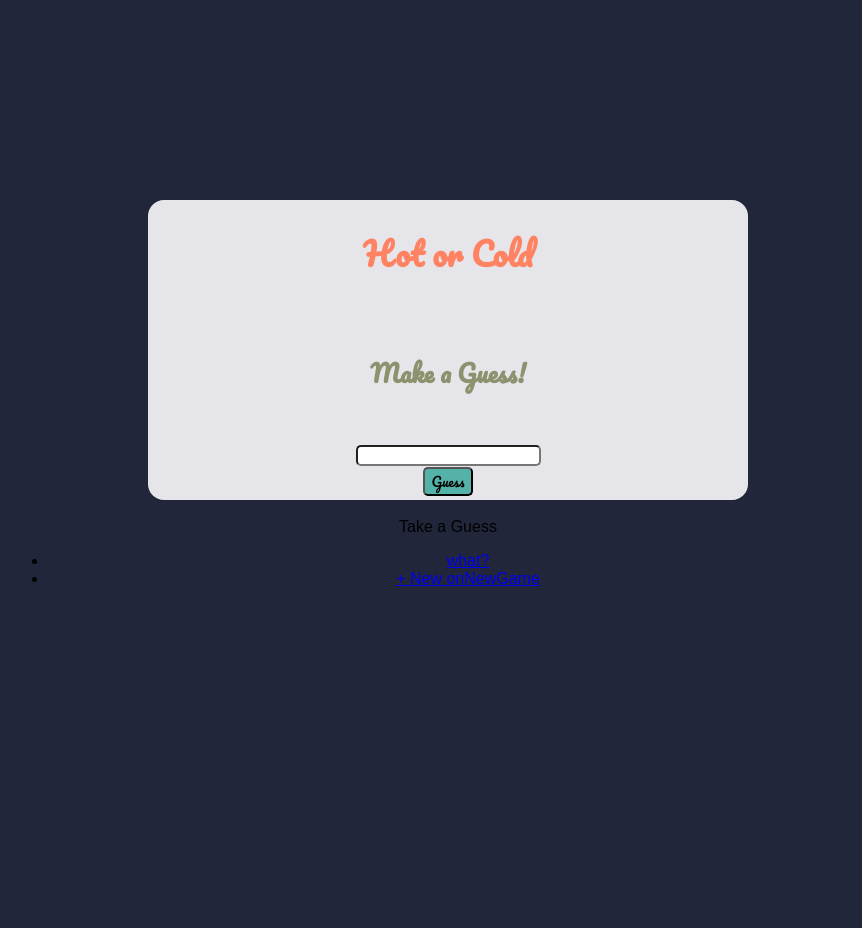
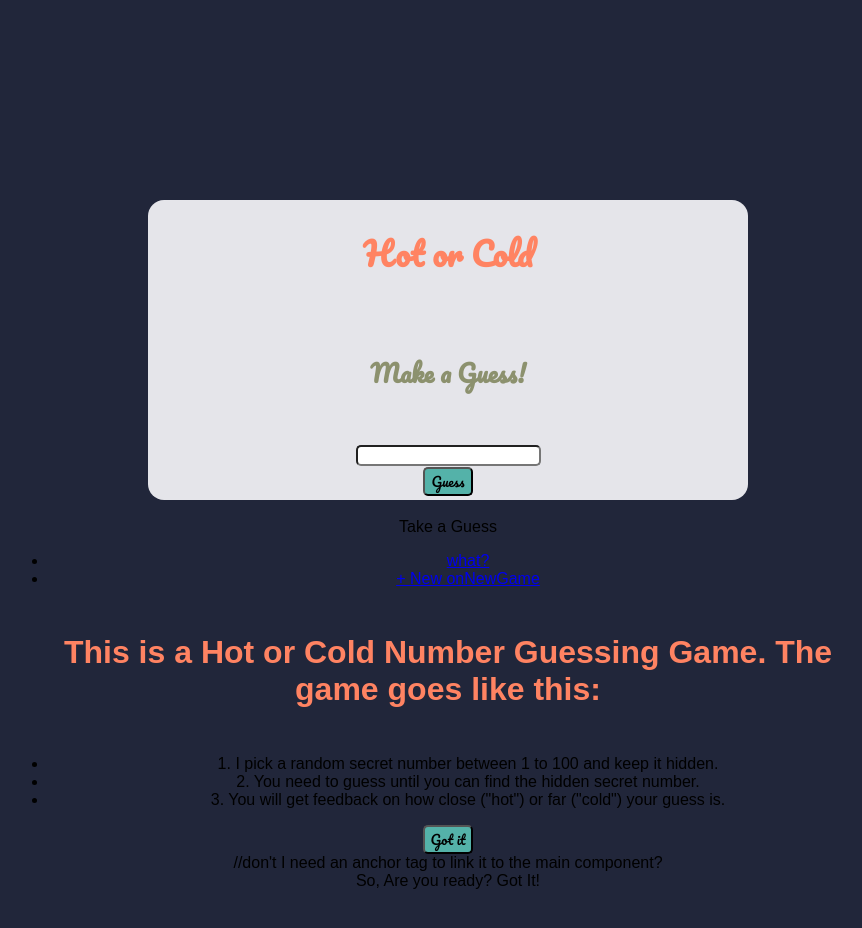
Before and after one commit to LeCatalyser/Thinkful-hot-cold-app, a React (Create React App) app: page / in a window 1280 px wide. Both pictures are taken after a click on the link "what?". Shown: the top 928 px of the page, without its empty margins (192-1054 px from the left). Before the commit the page ends 800 px from the top, so only its background shows below. Built offline with nearby package versions, Linux system fonts and the light colour scheme.

Commit message:
completed instructions modal

```diff
--- a/src/App.js
+++ b/src/App.js
@@ -6,6 +6,7 @@ import GuessList from "./guess-list";
 import GuessFeedback from "./guess-feedback";
 import TopNav from "./top-nav.js";
 import GuessCount from "./guess-count.js";
+import InfoModal from "./info-modal";
 
 class App extends Component {
   constructor(props) {
@@ -13,7 +14,9 @@ class App extends Component {
     this.state = {
       correctNumber: Math.floor(Math.random() * 100),
       guesses: [],
-      correctGuess: []
+      correctGuess: [],
+      input: "",
+      gameInstructions: false
     };
   }
 
@@ -36,7 +39,20 @@ class App extends Component {
   newGame() {
     this.setState({
       guesses: [],
-      input: ""
+      input: "",
+      correctNumber: Math.floor(Math.random() * 100)
+    });
+  }
+
+  gameInstructions() {
+    this.setState({
+      gameInstructions: true
+    });
+  }
+
+  closesInfo(e) {
+    this.setState({
+      gameInstructions: false
     });
   }
 
@@ -53,7 +69,13 @@ class App extends Component {
           guesses={this.state.guesses}
           correctNumber={this.state.correctNumber}
         />
-        <TopNav onNewGame={() => this.newGame()} />
+        <TopNav
+          onNewGame={() => this.newGame()}
+          onInfo={() => this.gameInstructions()}
+        />
+        {this.state.gameInstructions && (
+          <InfoModal onClose={() => this.closesInfo()} />
+        )}
       </div>
     );
   }
--- a/src/guess-form.js
+++ b/src/guess-form.js
@@ -1,8 +1,6 @@
 import React from "react";
 
 import "./guess-form.css";
-
-//
 
 export default function GuessForm(props) {
   return (
--- /dev/null
+++ b/src/info-modal.js
@@ -0,0 +1,44 @@
+import React from "react";
+
+import "./info-modal.css";
+
+export default class InfoModal extends React.Component {
+  //this refers to the App.js component?
+  onButton(event) {
+    event.preventDefault();
+    if (this.props.onClose) {
+      this.props.onClose();
+    }
+  }
+
+  render() {
+    return (
+      <div>
+        <div>
+          <h1>
+            This is a Hot or Cold Number Guessing Game. The game goes like this:
+          </h1>
+          <ul>
+            <li>
+              1. I pick a random secret number between 1 to 100 and keep it
+              hidden.
+            </li>
+            <li>
+              2. You need to guess until you can find the hidden secret number.
+            </li>
+            <li>
+              3. You will get feedback on how close ("hot") or far ("cold") your
+              guess is.
+            </li>
+          </ul>
+        </div>
+
+        <div>
+          <button onClick={e => this.onButton(e)}>Got it</button> //don't I need
+          an anchor tag to link it to the main component?
+        </div>
+        <div>So, Are you ready? Got It!</div>
+      </div>
+    );
+  }
+}
```
Also changed, not shown: src/info-modal.css (added).
